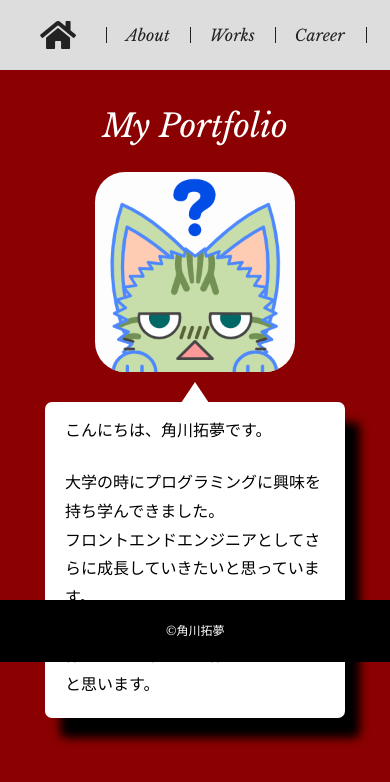
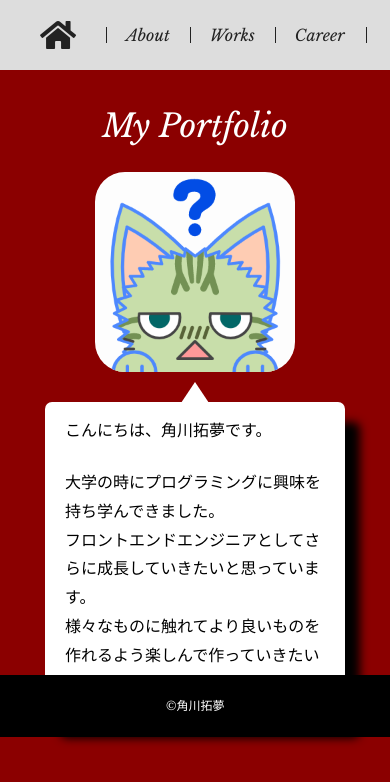
Before and after one commit to takumu1011/vue-test, a Vue app: page / in a window 390 px wide. Shown: the top 782 px of the page. Built offline with nearby package versions, Linux system fonts and the light colour scheme; the HTML template or start-up script is replaced by a standard one.

Commit message:
ajust fixed

```diff
--- a/src/App.vue
+++ b/src/App.vue
@@ -59,7 +59,7 @@ export default {
   }
   @media screen and (max-width: 650px) {
     .layer {
-      top: 600px;
+      top: 80vh;
     }
   }
 </style>
```
Also changed, not shown: 7 other files (tests, documents, lock files or other folders).
